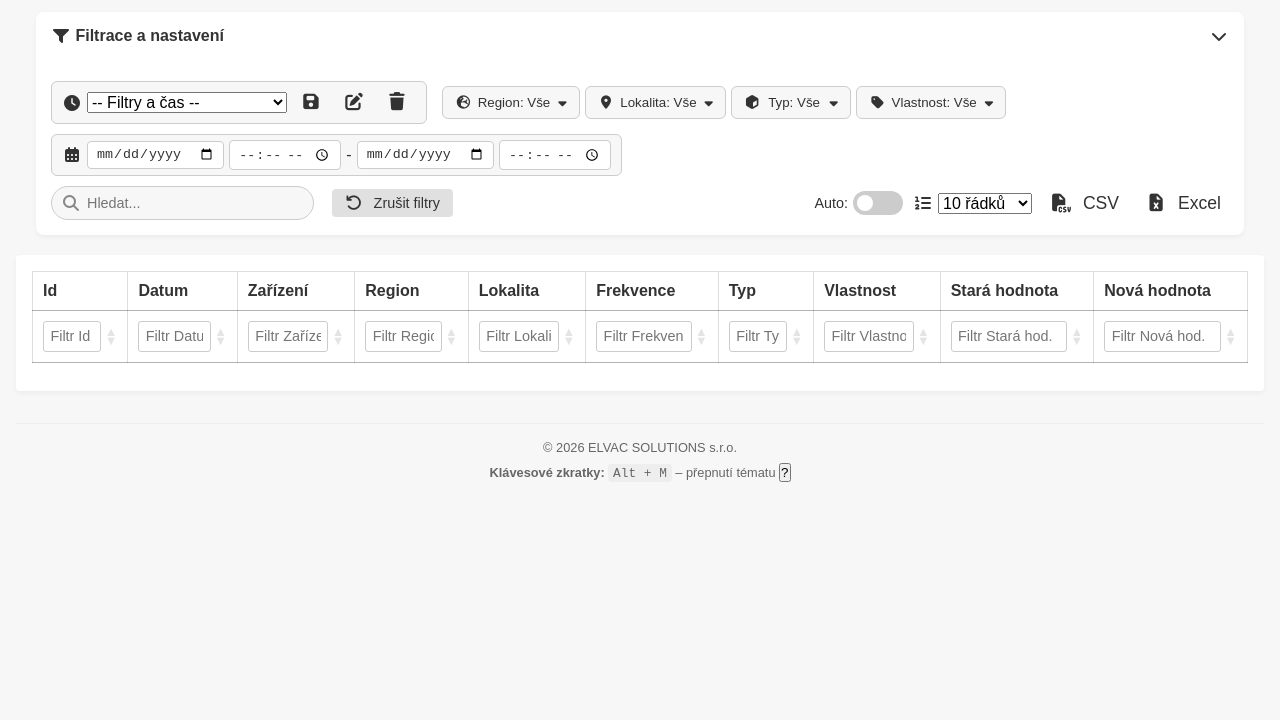
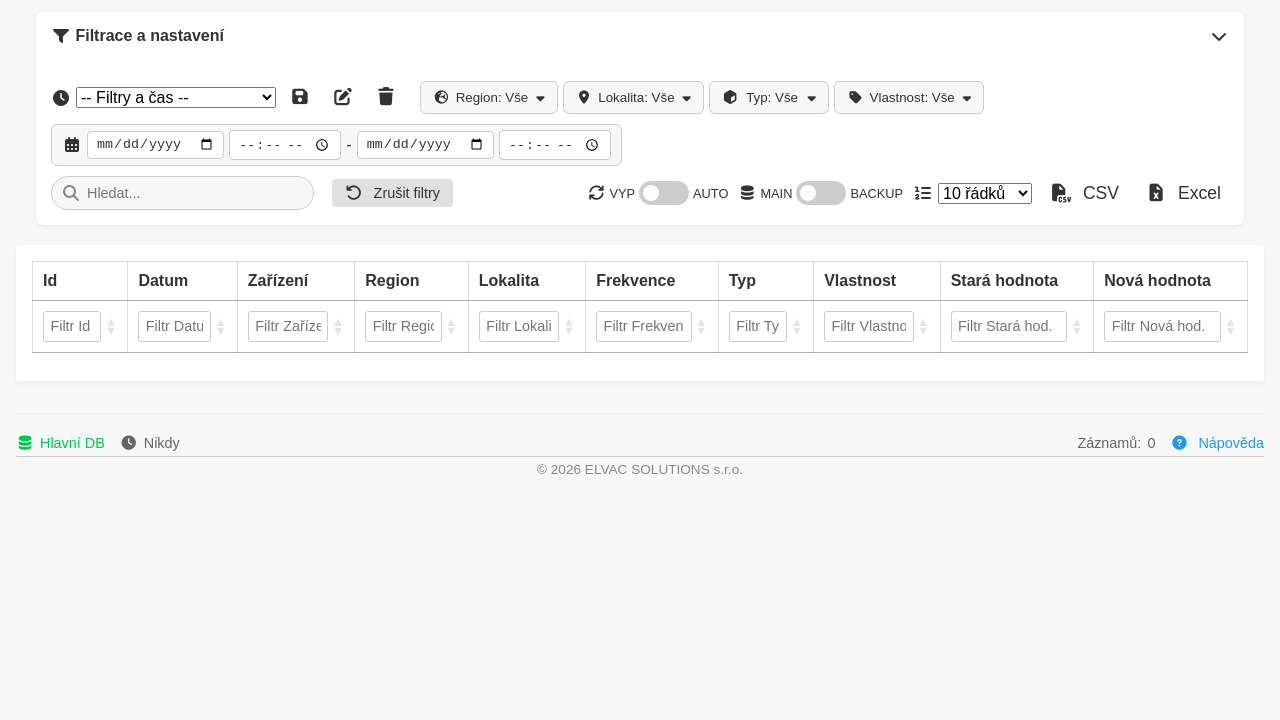
Before and after one commit to grycroman-dev/historian_web_rs, a website: page public/index.html in a window 1280 px wide. Shown: the part 80-800 px from the top of the page. Drawn offline with Linux system fonts and the light colour scheme; no server answers.

Commit message:
UI: Final polish of switches (colors, weights, icons) and index.html cleanup

```diff
--- a/public/app.js
+++ b/public/app.js
@@ -119,13 +119,30 @@ $(document).ready(function () {
   function updateDatasourceUI(isBackup) {
     if (datasourceToggle) datasourceToggle.checked = isBackup;
 
-    // Toggle header class for styling
+    // Header styling
     const header = document.querySelector('header');
     if (header) {
       if (isBackup) {
         header.classList.add('header-backup');
       } else {
         header.classList.remove('header-backup');
+      }
+    }
+
+    // Footer Status & Icon Switch
+    const dbText = $('#dbStatusText');
+    const dbIconSwitch = $('#dbIconSwitch');
+
+    if (dbText.length) {
+      dbText.text(isBackup ? 'Záložní DB' : 'Hlavní DB');
+      $('#dbStatus').css('color', isBackup ? '#ff4444' : '#00C851');
+    }
+
+    if (dbIconSwitch.length) {
+      if (isBackup) {
+        dbIconSwitch.addClass('text-danger');
+      } else {
+        dbIconSwitch.removeClass('text-danger');
       }
     }
   }
@@ -171,8 +188,21 @@ $(document).ready(function () {
   const autoRefreshToggle = document.getElementById('autoRefreshToggle');
   let autoRefreshInterval;
 
+  function updateAutoRefreshIcon(checked) {
+    const icon = document.getElementById('autoRefreshIcon');
+    if (icon) {
+      if (checked) icon.classList.add('text-danger');
+      else icon.classList.remove('text-danger');
+    }
+  }
+
   if (autoRefreshToggle) {
+    // Init state
+    updateAutoRefreshIcon(autoRefreshToggle.checked);
+
     autoRefreshToggle.addEventListener('change', () => {
+      updateAutoRefreshIcon(autoRefreshToggle.checked);
+
       if (autoRefreshToggle.checked) {
         autoRefreshInterval = setInterval(() => {
           if (typeof table !== 'undefined') {
@@ -185,6 +215,7 @@ $(document).ready(function () {
     });
   }
 
+  const helpBtn = document.getElementById('helpBtn');
   const helpModal = document.getElementById('helpModal');
   const closeHelp = document.getElementById('closeHelp');
 
@@ -201,6 +232,12 @@ $(document).ready(function () {
       if (e.target === helpModal) helpModal.style.display = 'none';
     });
     window.addEventListener('keydown', (e) => {
+      // Help: Alt+F1
+      if (e.altKey && e.key === 'F1') {
+        e.preventDefault();
+        helpModal.style.display = 'block';
+        closeHelp.focus();
+      }
       if (e.key === 'Escape' && helpModal.style.display === 'block') {
         helpModal.style.display = 'none';
         helpBtn.focus();
@@ -600,6 +637,13 @@ $(document).ready(function () {
         const val = $(this).val();
         if (val) body.mark(val);
       });
+
+      // Update Status Bar
+      const info = this.api().page.info();
+      $('#rowCount').text(info.recordsDisplay.toLocaleString());
+      const now = new Date();
+      const utcString = now.toISOString().replace('T', ' ').substring(0, 19) + ' UTC';
+      $('#lastUpdate').text(utcString);
     }
   });
 
@@ -614,7 +658,20 @@ $(document).ready(function () {
 
   // Dropdowny už volají refreshTable samy uvnitř setupMultiselect
   // $('#regionSelect, #localitySelect, #typeSelect, #propertySelect').on('change', refreshTable); <-- OLD
-  $('#dateFrom, #timeFrom, #dateTo, #timeTo').on('change', refreshTable);
+  // Date Validation & Refresh
+  $('#dateFrom, #timeFrom, #dateTo, #timeTo').on('change', function () {
+    const dFrom = $('#dateFrom').val();
+    const dTo = $('#dateTo').val();
+
+    // Simple validation: From > To
+    if (dFrom && dTo && dFrom > dTo) {
+      alert('Chyba: Datum "Od" nemůže být pozdější než datum "Do".');
+      // Reset current field
+      $(this).val('');
+      return;
+    }
+    refreshTable();
+  });
 
   let searchTimeout;
 
@@ -681,14 +738,23 @@ $(document).ready(function () {
     refreshTable();
   });
 
-  $('#exportCSV').on('click', function () {
+  $('#exportCSV, #exportXLSX').on('click', function () {
+    const btn = $(this);
+    const originalContent = btn.html();
+    const format = btn.attr('id') === 'exportCSV' ? 'csv' : 'xlsx';
+
+    // Show Loading
+    btn.html('<i class="fas fa-spinner fa-spin"></i> Generuji...');
+    btn.addClass('disabled').prop('disabled', true);
+
     const params = buildParams(table);
-    window.location.href = '/api/devicedata/csv?' + params.toString();
-  });
+    window.location.href = `/api/devicedata/${format}?` + params.toString();
 
-  $('#exportXLSX').on('click', function () {
-    const params = buildParams(table);
-    window.location.href = '/api/devicedata/xlsx?' + params.toString();
+    // Reset button after short delay (to allow double click prevention but restore UI)
+    setTimeout(function () {
+      btn.html(originalContent);
+      btn.removeClass('disabled').prop('disabled', false);
+    }, 4000);
   });
 
   function buildParams(dt) {
--- a/public/index.html
+++ b/public/index.html
@@ -17,15 +17,7 @@
       <img src="logo-light.png" alt="Logo" id="logo" />
       <h1>RCMS RCOM / AuditLog</h1>
     </div>
-    <div class="datasource-switch"
-      style="display: flex; align-items: center; gap: 8px; margin-right: 20px; font-weight: bold;">
-      <span>Hlavní server</span>
-      <label class="switch" aria-label="Přepnout zdroj dat">
-        <input type="checkbox" id="datasourceToggle">
-        <span class="slider" style="background-color: #2196F3;"></span>
-      </label>
-      <span>Záložní server</span>
-    </div>
+
     <div class="theme-switch">
       <i class="fas fa-sun" aria-hidden="true"></i>
       <label class="switch" aria-label="Přepnout téma">
@@ -102,12 +94,24 @@
         </div>
 
         <div class="right-controls" style="display: flex; gap: 10px; align-items: center;">
-          <div class="auto-refresh" title="Auto-refresh (30s)" style="display: flex; align-items: center; gap: 5px;">
-            <span>Auto:</span>
-            <label class="switch">
+          <div class="auto-refresh" title="Auto-refresh (30s)">
+            <i id="autoRefreshIcon" class="fas fa-sync"></i>
+            <span class="small ms-1">VYP</span>
+            <label class="switch mx-1">
               <input type="checkbox" id="autoRefreshToggle">
               <span class="slider round"></span>
             </label>
+            <span class="small">AUTO</span>
+          </div>
+
+          <div class="datasource-control" title="Přepnout zdroj dat (Alt+S)">
+            <i id="dbIconSwitch" class="fas fa-database"></i>
+            <span class="small ms-1">MAIN</span>
+            <label class="switch mx-1">
+              <input type="checkbox" id="datasourceToggle">
+              <span class="slider round"></span>
+            </label>
+            <span class="small">BACKUP</span>
           </div>
 
           <div class="page-length-group" style="display: flex; align-items: center; gap: 5px;">
@@ -162,10 +166,19 @@
   </main>
 
   <footer>
-    &copy; <span id="currentYear"></span> ELVAC SOLUTIONS s.r.o.
-    <div class="keyboard-shortcuts">
-      <strong>Klávesové zkratky:</strong> <kbd>Alt + M</kbd> – přepnutí tématu
-      <button id="helpBtn" aria-label="Nápověda">?</button>
+    <div class="status-bar">
+      <div class="status-left">
+        <span id="dbStatus" class="status-item"><i class="fas fa-database"></i> <span id="dbStatusText">Hlavní
+            DB</span></span>
+        <span class="status-item"><i class="fas fa-clock"></i> <span id="lastUpdate">Nikdy</span></span>
+      </div>
+      <div class="status-right">
+        <span class="status-item">Záznamů: <span id="rowCount">0</span></span>
+        <button id="helpBtn" class="btn-link"><i class="fas fa-question-circle"></i> Nápověda</button>
+      </div>
+    </div>
+    <div class="copyright">
+      &copy; <span id="currentYear"></span> ELVAC SOLUTIONS s.r.o.
     </div>
   </footer>
 
@@ -174,6 +187,7 @@
       <h2 id="helpTitle">Nápověda a klávesové zkratky</h2>
       <button id="closeHelp" aria-label="Zavřít nápovědu">&times;</button>
       <ul>
+        <li><kbd>Alt + F1</kbd> – Nápověda</li>
         <li><kbd>Alt + M</kbd> – přepnutí světlého/tmavého režimu</li>
         <li><kbd>Alt + S</kbd> – přepnutí zdroje dat (Hlavní/Záložní)</li>
         <li><kbd>Alt + C</kbd> – zrušení všech filtrů</li>
--- a/public/style.css
+++ b/public/style.css
@@ -598,24 +598,6 @@ body.dark-mode table.dataTable tbody tr.new-record {
 }
 
 .controls-header.collapsed .toggle-icon {
-  transform: rotate(-90deg);
-}
-
-.controls-content {
-  display: block;
-  /* animation? */
-}
-
-.controls-content.collapsed {
-  display: none;
-}
-
-/* Saved Filters & Time */
-.saved-filters-group {
-  display: flex;
-  gap: 8px;
-  align-items: center;
-  background: var(--bg-color);
   padding: 5px 10px;
   border-radius: 6px;
   border: 1px solid var(--border-color);
@@ -760,11 +742,38 @@ body.dark-mode table.dataTable tbody tr.new-record {
   align-items: center;
 }
 
-.auto-refresh {
+.auto-refresh,
+.datasource-control {
   display: flex;
   align-items: center;
-  gap: 8px;
   font-size: 0.9rem;
+  white-space: nowrap;
+}
+
+/* Utilities for Switch Labels */
+.text-danger {
+  color: #dc3545 !important;
+}
+
+.text-primary {
+  color: #2196F3;
+}
+
+.small {
+  font-size: 0.8rem;
+}
+
+.fw-bold {
+  font-weight: 600;
+}
+
+.ms-1 {
+  margin-left: 4px;
+}
+
+.mx-1 {
+  margin-left: 4px;
+  margin-right: 4px;
 }
 
 /* Icon Spacing */
@@ -786,4 +795,46 @@ button i,
   /* Ensure consistent size */
 }
 
+/* Status Bar */
+.status-bar {
+  display: flex;
+  justify-content: space-between;
+  align-items: center;
+  padding: 5px 0;
+  font-size: 0.9rem;
+  border-bottom: 1px solid var(--border-color);
+  margin-bottom: 5px;
+}
+
+.status-left,
+.status-right {
+  display: flex;
+  gap: 15px;
+  align-items: center;
+}
+
+.status-item {
+  display: flex;
+  align-items: center;
+  gap: 6px;
+}
+
+.copyright {
+  font-size: 0.85rem;
+  color: #888;
+}
+
+.btn-link {
+  background: none;
+  border: none;
+  color: var(--primary-color);
+  cursor: pointer;
+  padding: 0;
+  font-size: 0.9rem;
+}
+
+.btn-link:hover {
+  text-decoration: underline;
+}
+
 /* Dark Mode Adjustments provided by var(--...) */
```
